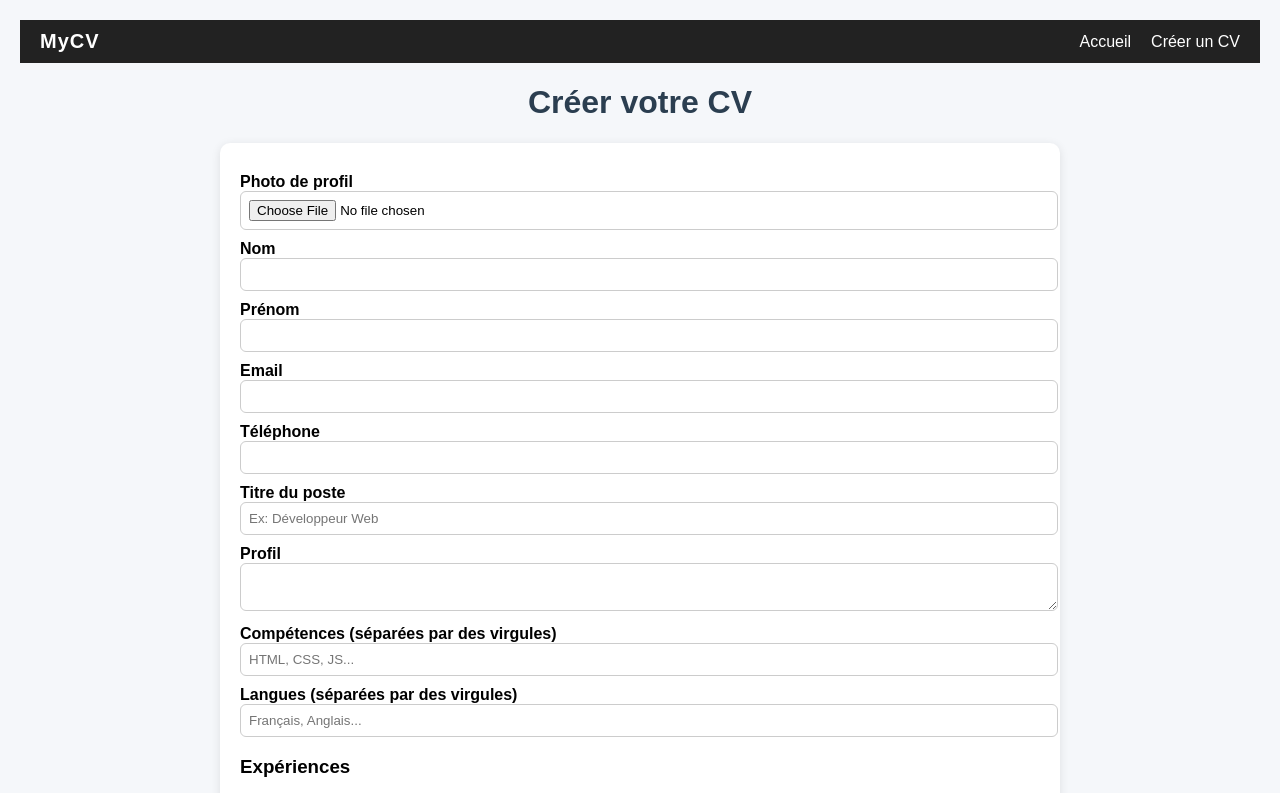
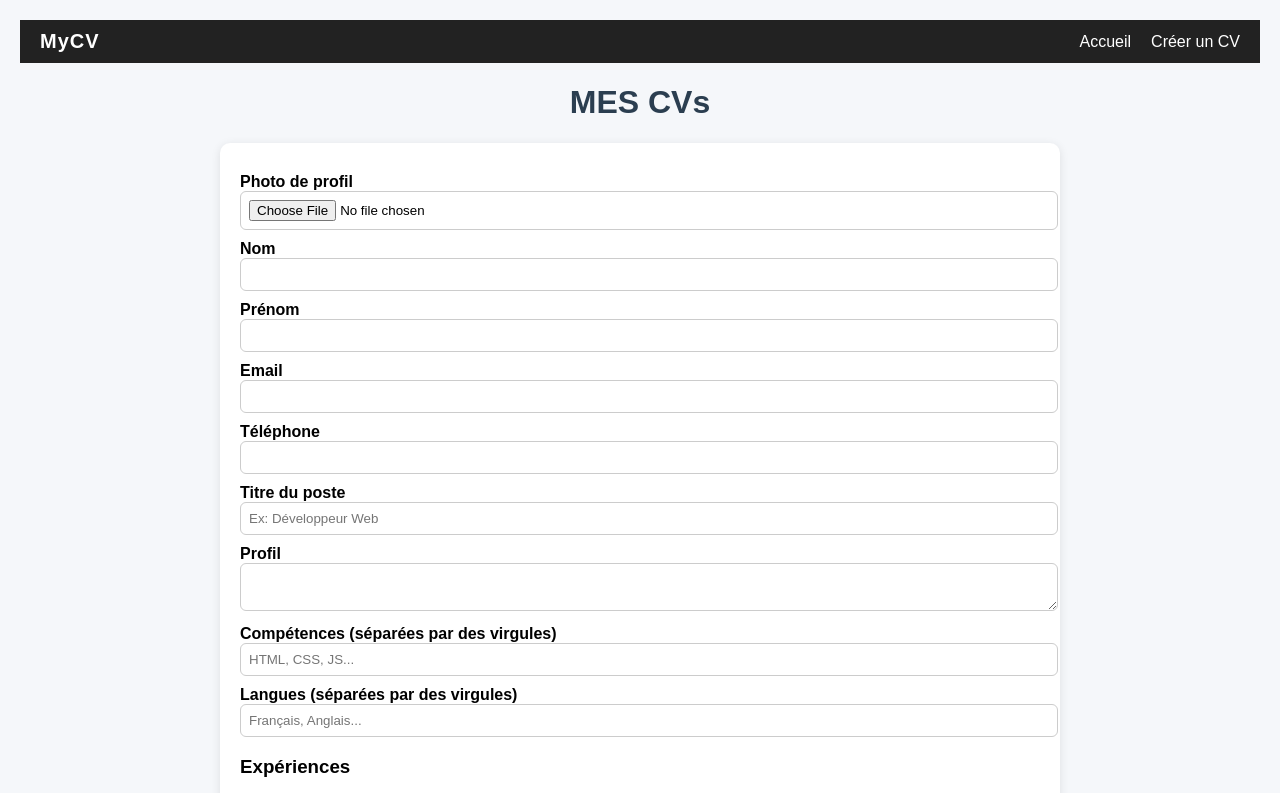
Before and after one commit to elongastarks/cv-generator, a plain HTML site: page create.html in a window 1280 px wide. Shown: the top 793 px of the page. Drawn offline with Linux system fonts and the light colour scheme; no server answers.

Commit message:
Update create.html

```diff
--- a/create.html
+++ b/create.html
@@ -118,7 +118,7 @@
     <li><a href="cv.html">Créer un CV</a></li>
   </ul>
   </nav>
-  <h1>Créer votre CV</h1>
+  <h1>MES CVs</h1>
   <form id="cvForm">
     <label>Photo de profil</label>
     <input type="file" id="photo" accept="image/*" />
```
